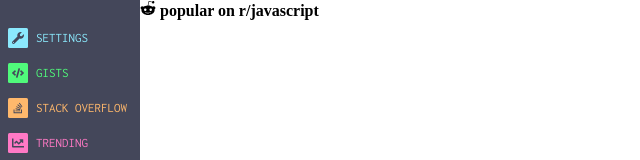
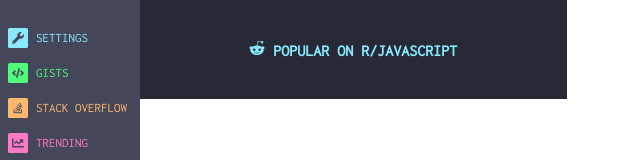
Before and after one commit to luchosr/chingu-prework, a React (Create React App) app: page / in a window 1280 px wide. Shown: the top 160 px of the page, without its empty margins (0-640 px from the left). Built offline with nearby package versions, Linux system fonts and the light colour scheme.

Commit message:
fix h4 position issue

```diff
--- a/src/App.css
+++ b/src/App.css
@@ -5,8 +5,23 @@
   overflow: hidden;
 }
 .mainDisp {
+  background-color: #272a36;
   margin-left: 140px;
   width: 33.33%;
+}
+.jsRedditList {
+  width: 100%;
+}
+.listTitle h4 {
+  text-transform: uppercase;
+  color: #8be9fd;
+  font-family: "Inconsolata", monospace;
+  padding: 10px;
+}
+
+.listTitle {
+  margin: 30px;
+  text-align: center;
 }
 .App {
   width: 100%;
```
